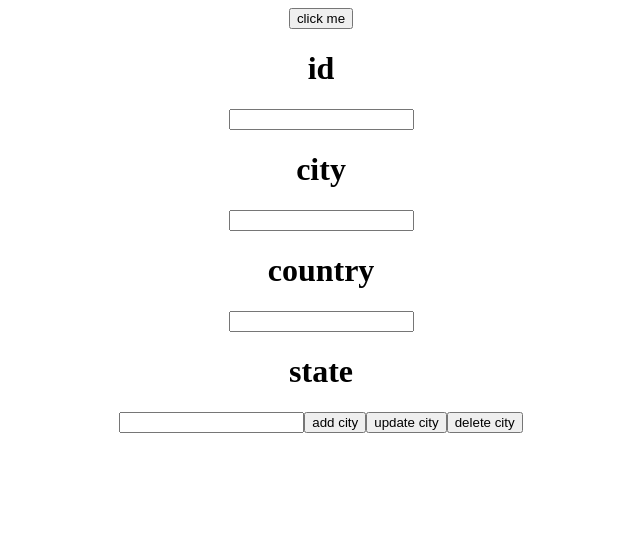
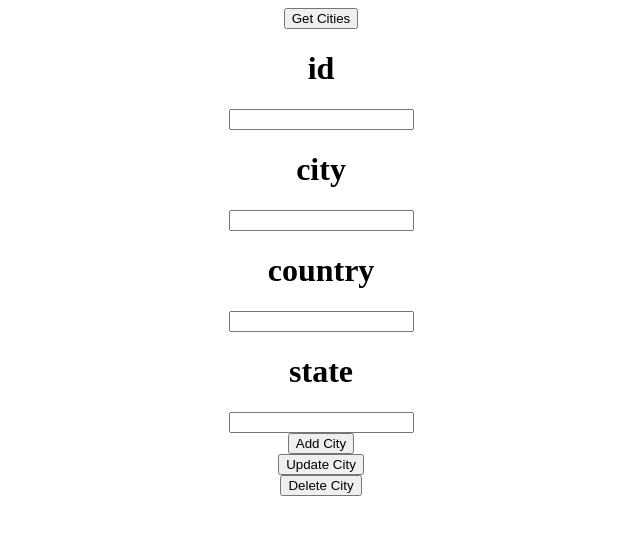
Before and after one commit to jrig95/graphql-frontend-example, a React (Create React App) app: page / in a window 1280 px wide. Shown: the top 534 px of the page, without its empty margins (319-959 px from the left). Built offline with nearby package versions, Linux system fonts and the light colour scheme.

Commit message:
set up form card and button component

```diff
--- a/src/App.js
+++ b/src/App.js
@@ -1,104 +1,19 @@
-import { useLazyQuery, useMutation } from '@apollo/client';
 import './App.css';
-import {gql} from '@apollo/client'
-import { useState } from 'react';
+import FormCard from './components/Form/FormCard.jsx'
 
 
-const CITIESQUERY =gql`query Cities {
-  cities {
-    id
-    city
-    country
-    state
-  }
-}`
 
-const CREATECITYMUTATION=gql`
-mutation AddCity($city: String!, $country: String!, $state: String) {
-  addCity(city: $city, country: $country, state: $state) {
-    id
-    city
-    country
-    state
-  }
-}`
 
-const UPDATECITYMUTATION=gql`
-mutation UpdateCity($id: Int!, $city: String!, $country: String!, $state: String) {
-  updateCity(id: $id, city: $city, country: $country, state: $state) {
-    id
-    city
-    country
-    state
-  }
-}`
 
-  const DELETECITYMUTATION=gql`
-  mutation DeleteCity($id: Int!) {
-    deleteCity(id: $id)
-  }
-  `
+
 
 function App() {
-  const [id, setId] = useState()
-  const [city, setCity] = useState()
-  const [country, setCountry] = useState()
-  const [state, setState] = useState('')
-
-  const [getCities, {loading, error, data}] = useLazyQuery(CITIESQUERY, {onCompleted: (responseData) => {
-    console.log(responseData)
-  }})
-
-  const[createCity,{loading2, error2, data2}] = useMutation(CREATECITYMUTATION, {onCompleted: (responseData) => {
-    console.log(responseData)
-  }})
-
-  const[updateCity,{loading3, error3, data3}] = useMutation(UPDATECITYMUTATION, {onCompleted: (responseData) => {
-    console.log(responseData)
-  }})
-
-  const[deleteCity,{loading4, error4, data4}] = useMutation(DELETECITYMUTATION, {onCompleted: (responseData) => {
-    console.log(responseData)
-  }})
-
-
-  const handleStateChange = (event) => {
-    setState(event.target.value)
-  }
-
-  const handleIdChange = (event) => {
-    setId(event.target.value)
-  }
-
-  const handleCityChange = (event) => {
-    setCity(event.target.value)
-  }
-
-  const handleCountryChange = (event) => {
-    setCountry(event.target.value)
-  }
 
   return (
     <div className="App">
-      <button onClick={getCities}>click me</button>
-      <div>
-        <h1>id</h1>
-        <input type={id} value={id} onChange={handleIdChange}/>
-        <h1>city</h1>
-        <input type="text" value={city} onChange={handleCityChange} />
-        <h1>country</h1>
-        <input type="text" value={country}  onChange={handleCountryChange} />
-        <h1>state</h1>
-        <input type="text" value={state} onChange={handleStateChange} />
-        <button onClick={() => createCity({variables: {city: city, state: state, country: country}})}>add city</button>
+      <FormCard />
 
-        <button onClick={() => updateCity({variables: {id: parseInt(id) , city: city, state: state, country: country}})}>update city</button>
 
-        <button onClick={() => deleteCity({variables: {id: parseInt(id)}})}>delete city</button>
-        </div>
-      {/* <button onclick={addCity}>add city</button>
-      <button onclick={updateCity}>update city</button>
-      <button onclick={deleteCity}></button> */}
     </div>
   );
 }
--- /dev/null
+++ b/src/components/Form/FormCard.jsx
@@ -0,0 +1,154 @@
+import React from "react";
+import MyButton from "../UI/MyButton.jsx";
+import { useState } from "react";
+import { useLazyQuery, useMutation } from "@apollo/client";
+import { gql } from "@apollo/client";
+
+const CITIESQUERY = gql`
+  query Cities {
+    cities {
+      id
+      city
+      country
+      state
+    }
+  }
+`;
+
+const CREATECITYMUTATION = gql`
+  mutation AddCity($city: String!, $country: String!, $state: String) {
+    addCity(city: $city, country: $country, state: $state) {
+      id
+      city
+      country
+      state
+    }
+  }
+`;
+
+const UPDATECITYMUTATION = gql`
+  mutation UpdateCity(
+    $id: Int!
+    $city: String!
+    $country: String!
+    $state: String
+  ) {
+    updateCity(id: $id, city: $city, country: $country, state: $state) {
+      id
+      city
+      country
+      state
+    }
+  }
+`;
+
+const DELETECITYMUTATION = gql`
+  mutation DeleteCity($id: Int!) {
+    deleteCity(id: $id)
+  }
+`;
+
+const FormCard = () => {
+  const [id, setId] = useState();
+  const [city, setCity] = useState();
+  const [country, setCountry] = useState();
+  const [state, setState] = useState("");
+
+  const handleStateChange = (event) => {
+    setState(event.target.value);
+  };
+
+  const handleIdChange = (event) => {
+    setId(event.target.value);
+  };
+
+  const handleCityChange = (event) => {
+    setCity(event.target.value);
+  };
+
+  const handleCountryChange = (event) => {
+    setCountry(event.target.value);
+  };
+
+  const [getCities, { loading, error, data }] = useLazyQuery(CITIESQUERY, {
+    onCompleted: (responseData) => {
+      console.log(responseData);
+    },
+  });
+
+  const [createCity, { loading2, error2, data2 }] = useMutation(
+    CREATECITYMUTATION,
+    {
+      onCompleted: (responseData) => {
+        console.log(responseData);
+      },
+    }
+  );
+
+  const [updateCity, { loading3, error3, data3 }] = useMutation(
+    UPDATECITYMUTATION,
+    {
+      onCompleted: (responseData) => {
+        console.log(responseData);
+      },
+    }
+  );
+
+  const [deleteCity, { loading4, error4, data4 }] = useMutation(
+    DELETECITYMUTATION,
+    {
+      onCompleted: (responseData) => {
+        console.log(responseData);
+      },
+    }
+  );
+  return (
+    <div>
+      <MyButton
+        onClick={getCities}
+        sx={{ color: "orange" }}
+        text="Get Cities"
+      ></MyButton>
+      <div>
+        <h1>id</h1>
+        <input type={id} value={id} onChange={handleIdChange} />
+        <h1>city</h1>
+        <input type="text" value={city} onChange={handleCityChange} />
+        <h1>country</h1>
+        <input type="text" value={country} onChange={handleCountryChange} />
+        <h1>state</h1>
+        <input type="text" value={state} onChange={handleStateChange} />
+        <MyButton
+          onClick={() =>
+            createCity({
+              variables: { city: city, state: state, country: country },
+            })
+          }
+          text="Add City"
+        ></MyButton>
+
+        <MyButton
+          onClick={() =>
+            updateCity({
+              variables: {
+                id: parseInt(id),
+                city: city,
+                state: state,
+                country: country,
+              },
+            })
+          }
+          text="Update City"
+        ></MyButton>
+
+        <MyButton
+          sx={{ width: "200px" }}
+          onClick={() => deleteCity({ variables: { id: parseInt(id) } })}
+          text="Delete City"
+        ></MyButton>
+      </div>
+    </div>
+  );
+};
+
+export default FormCard;
--- /dev/null
+++ b/src/components/UI/MyButton.jsx
@@ -0,0 +1,14 @@
+import React from "react";
+// import Button from "@material-ui/core/Button";
+
+const MyButton = ({ onClick, text }) => {
+  return (
+    <div className="button">
+      <button variant="contained" onClick={onClick}>
+        {text}
+      </button>
+    </div>
+  );
+};
+
+export default MyButton;
```
